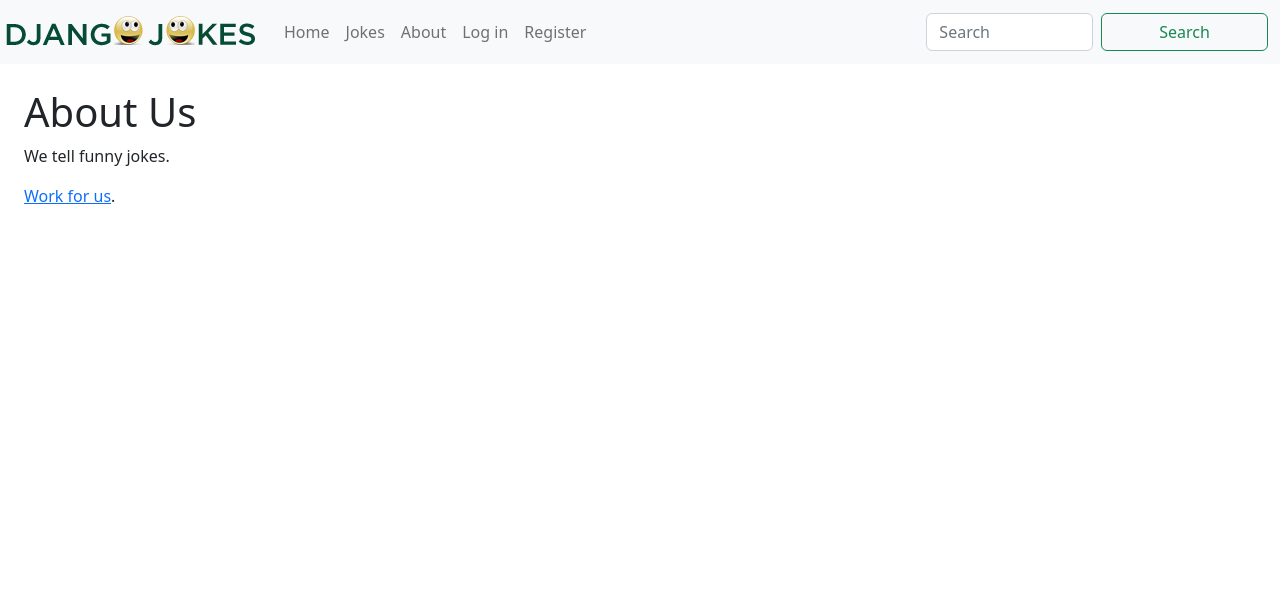
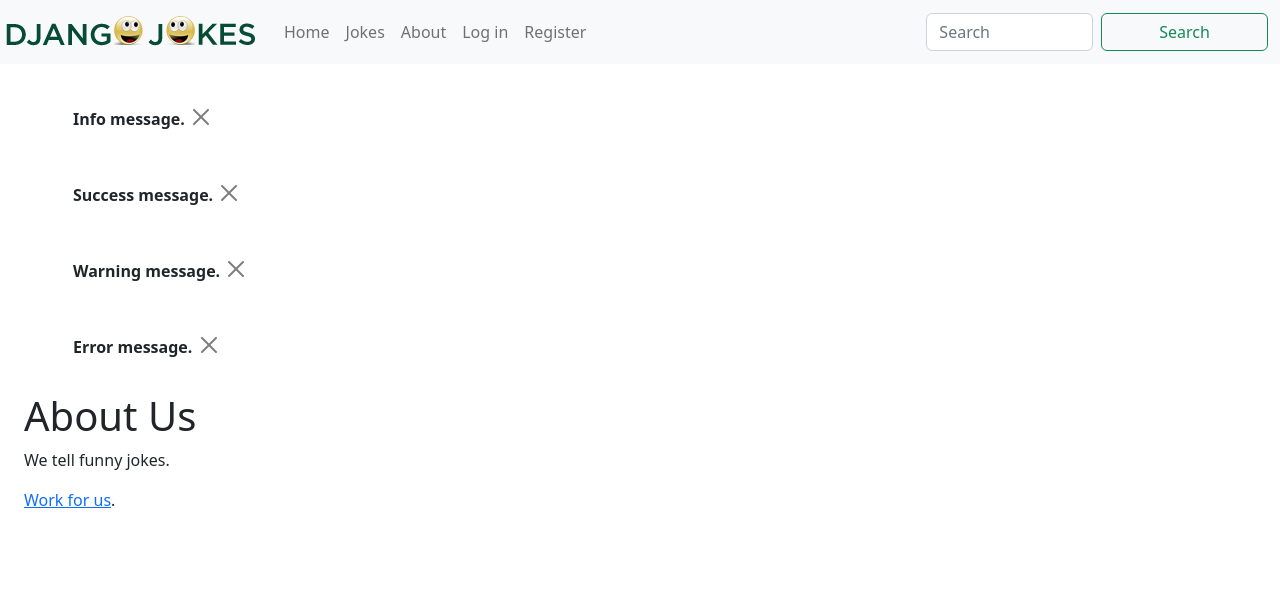
Before and after one commit to heather-cunningham/djangojokes.com, a Django app: page /about/ in a window 1280 px wide. Shown: the top 616 px of that part. Run offline with Django 5.2, Linux system fonts and the light colour scheme; the page is wider than the window, and the part outside it is not shown; some libraries are stand-ins or nearby versions.

Commit message:
msgs-framework: Example of msgs in base template and AboutUs page

```diff
--- a/pages/views.py
+++ b/pages/views.py
@@ -1,3 +1,4 @@
+from django.contrib import messages
 ## By default, render is imported from django.shortcuts.
 ## But, it's a more common practice to use Django’s built-in generic views, which are class-based.
 ## So, replace the import below:
@@ -5,10 +6,22 @@
 ## With ...
 from django.views.generic import TemplateView
 
+
 # Create your views here.
 class HomePageView(TemplateView):
     template_name = 'pages/home.html'
 
 
+## BEGIN
 class AboutPageView(TemplateView):
     template_name = 'pages/about.html'
+
+
+    def get(self, request, *args, **kwargs):
+        messages.debug(request, 'Debug message.')
+        messages.info(request, 'Info message.')
+        messages.success(request, 'Success message.')
+        messages.warning(request, 'Warning message.')
+        messages.error(request, 'Error message.')
+        return super().get(request, args, kwargs)
+## END class
--- a/templates/_base.html
+++ b/templates/_base.html
@@ -104,7 +104,20 @@
   </header>
 
   <main class="m-4 pb-5">
-    {% block main %}<h2>Welcome!</h2>{% endblock %}
+    {% if messages %}
+      <ul>
+        {% for message in messages %}
+        <div class="alert message{{ message.tags }} alert-dismissable" role="alert">
+          <b>{{ message }}</b>
+          <button type="button" class="btn-close" data-dismiss="alert" aria-label="Close"></button>
+        </div>
+        {% endfor %}
+      </ul>
+    {% endif %}
+
+    {% block main %}
+      <h2>Welcome!</h2>
+    {% endblock %}
   </main>
 
   <footer class="fixed-bottom bg-light row">
```
Also changed, not shown: static/css/main.css (+34 -0 lines).
